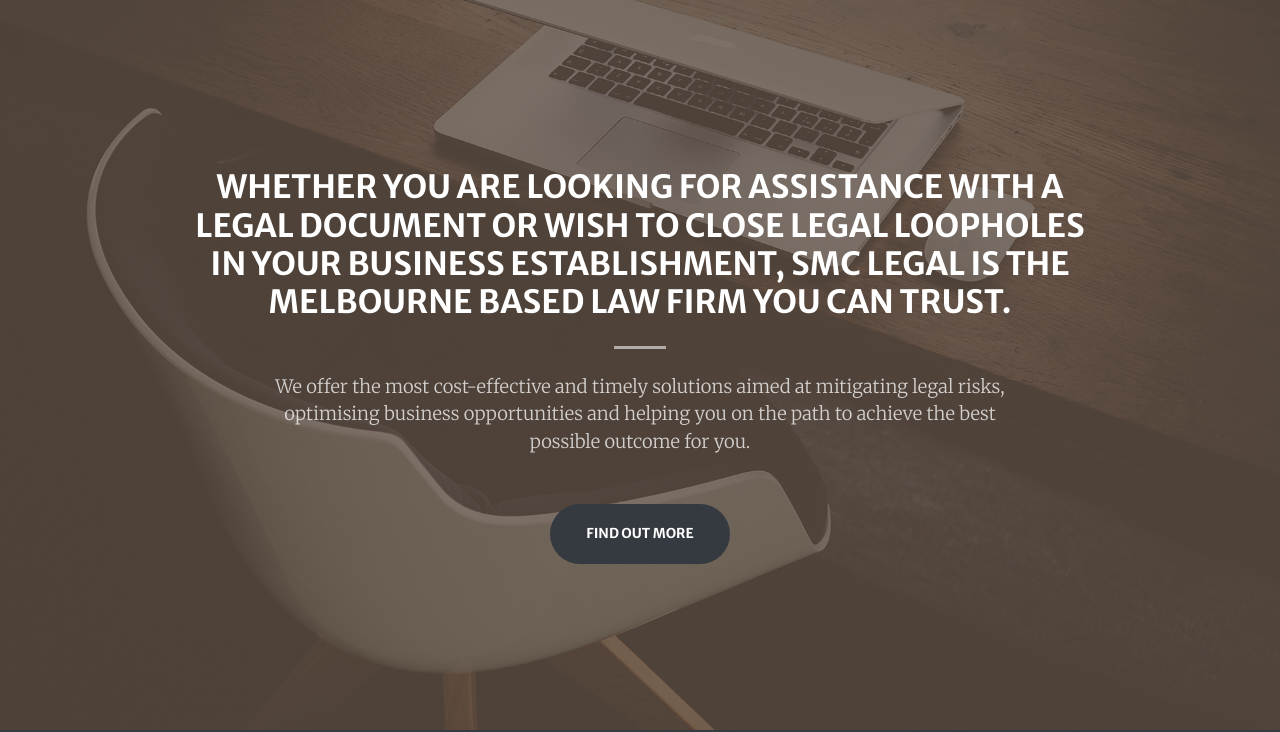
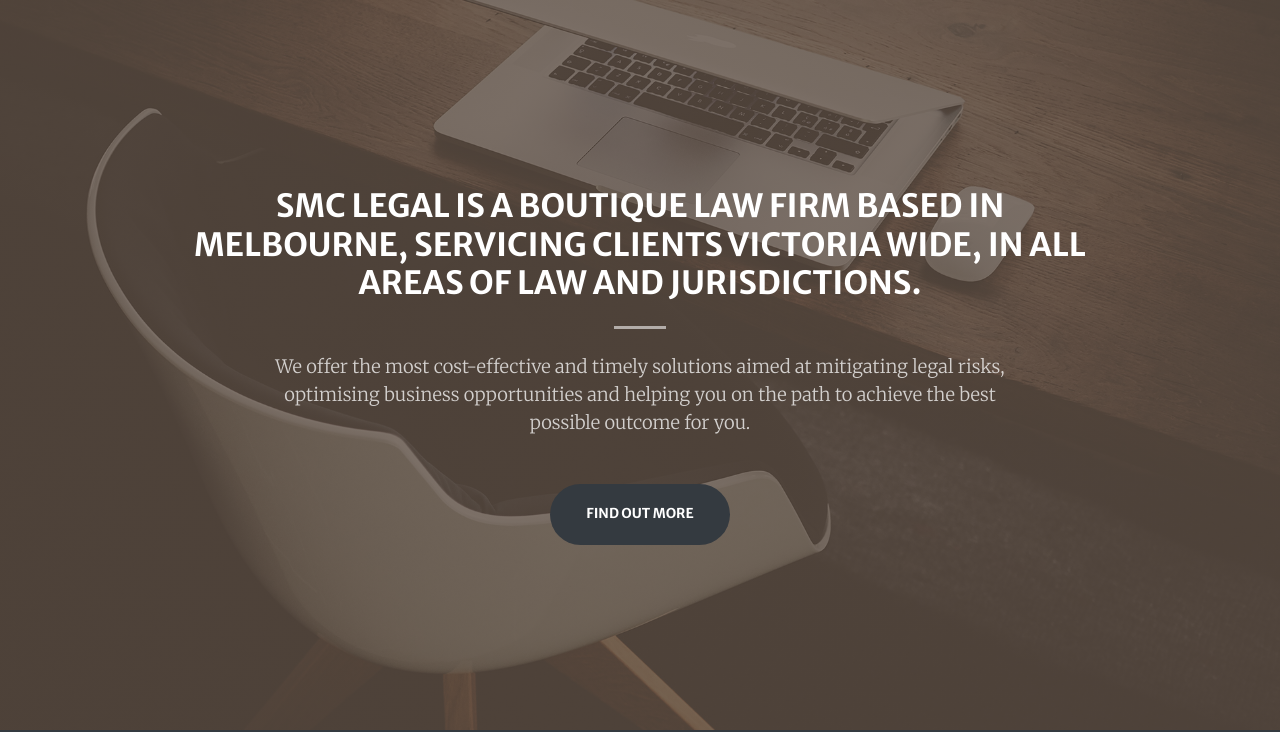
Before and after one commit to smclegalau/smclegalau.github.io, a website with bundled scripts: page index.html in a window 1280 px wide. Shown: the part 70-802 px from the top of the page. Built offline with nearby package versions, Linux system fonts and the light colour scheme.

Commit message:
Update index.html

```diff
--- a/index.html
+++ b/index.html
@@ -58,7 +58,7 @@
     <div class="container h-100">
       <div class="row h-100 align-items-center justify-content-center text-center">
         <div class="col-lg-10 align-self-end">
-          <h2 class="text-uppercase text-white font-weight-bold">Whether you are looking for assistance with a legal document or wish to close legal loopholes in your business establishment, SMC Legal is the Melbourne based law firm you can trust.</h2>
+          <h2 class="text-uppercase text-white font-weight-bold">SMC Legal is a boutique law firm based in Melbourne, servicing clients Victoria wide, in all areas of law and jurisdictions.</h2>
           <hr class="divider my-4"  style="border-color: #ffffff91;">
         </div>
         <div class="col-lg-8 align-self-baseline">
```
